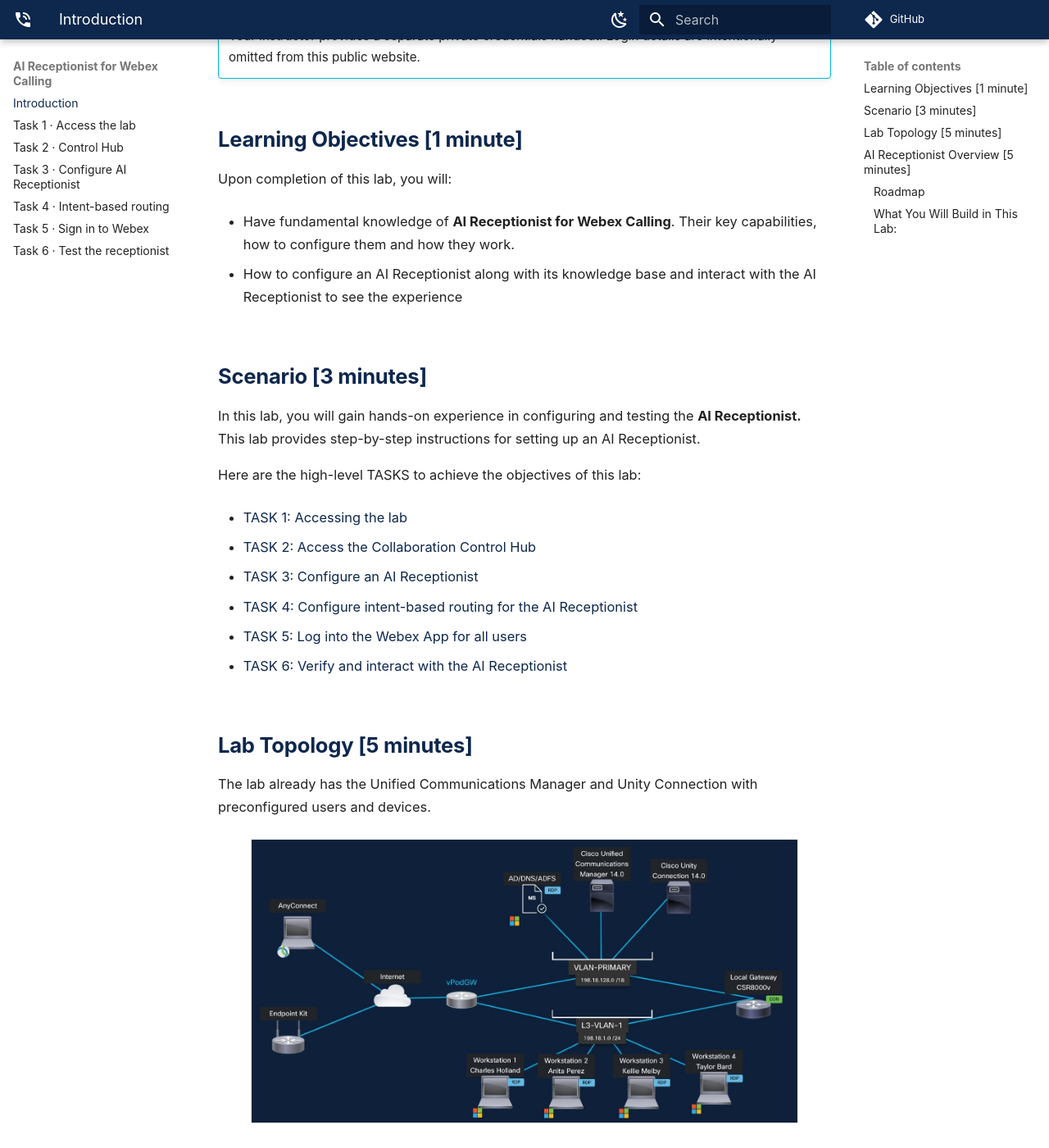
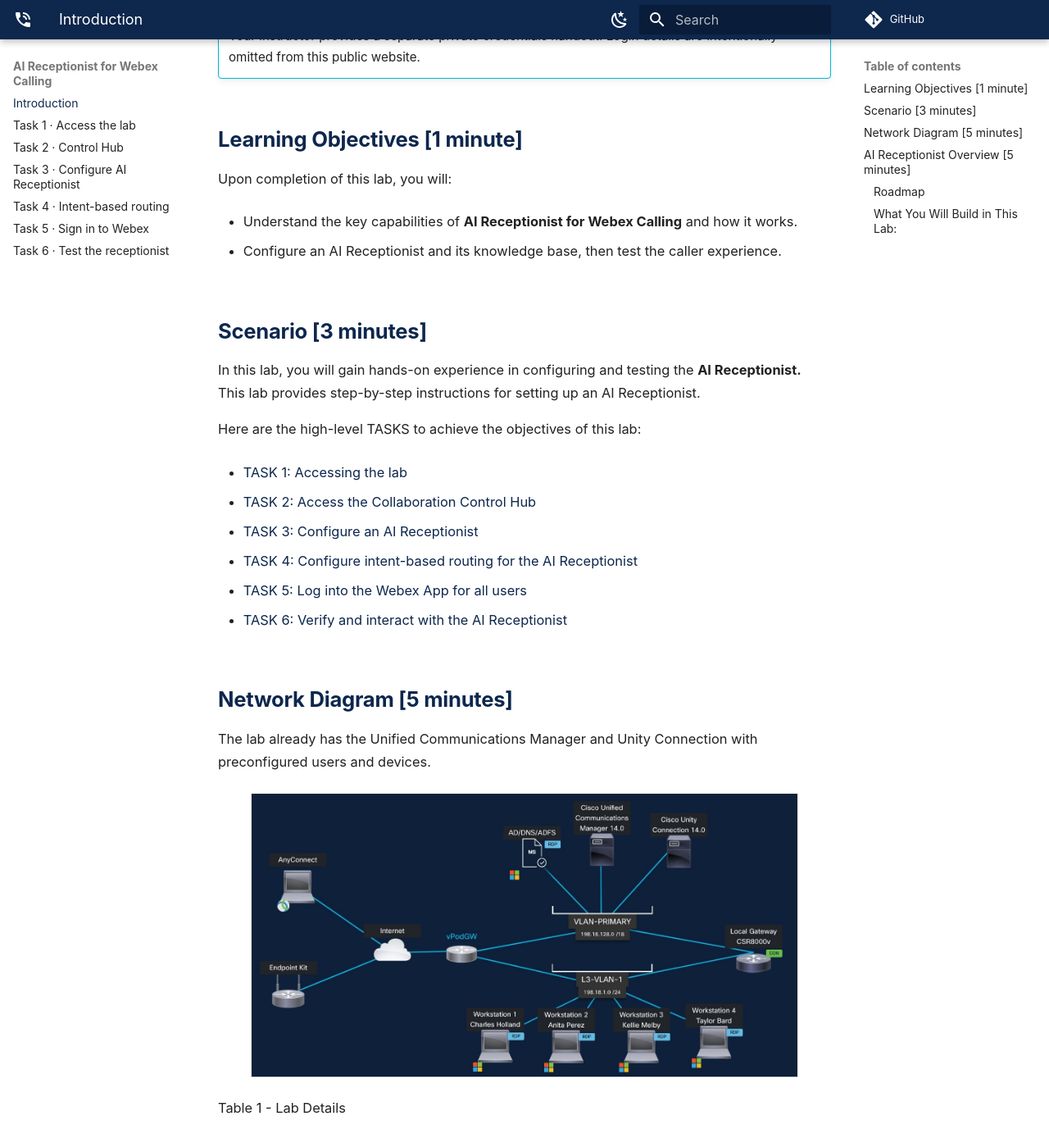
Before and after one commit to Joshua-Tan-Wai-Kiat/ltrcol-2651-lab-guide, an MkDocs documentation site: the page built from docs/index.md, in a window 1280 px wide and 1400 px high, scrolled down 539 px. Shown: the whole window at 82% size. Built offline with MkDocs 1.6.1 and Material for MkDocs 9.7.7, drawn with Linux system fonts in a browser that asks for light colours; comment, search, counter and statistics services are not loaded.

Commit message:
Align introduction with Cisco Live lab template

```diff
--- a/docs/index.md
+++ b/docs/index.md
@@ -18,10 +18,10 @@
 
 Upon completion of this lab, you will:
 
-- Have fundamental knowledge of <strong>AI Receptionist for Webex Calling</strong>. Their key capabilities, how to configure them and how they work.
+- Understand the key capabilities of **AI Receptionist for Webex Calling** and how it works.
 
 
-- How to configure an AI Receptionist along with its knowledge base and interact with the AI Receptionist to see the experience
+- Configure an AI Receptionist and its knowledge base, then test the caller experience.
 
 ## Scenario \[3 minutes\] { #scenario-3-minutes }
 
@@ -46,7 +46,7 @@
 
 - [TASK 6: Verify and interact with the AI Receptionist](tasks/06-verify-ai-receptionist.md)
 
-## Lab Topology \[5 minutes\] { #lab-topology-5-minutes }
+## Network Diagram \[5 minutes\] { #lab-topology-5-minutes }
 
 The lab already has the Unified Communications Manager and Unity Connection with preconfigured users and devices.
 
```
